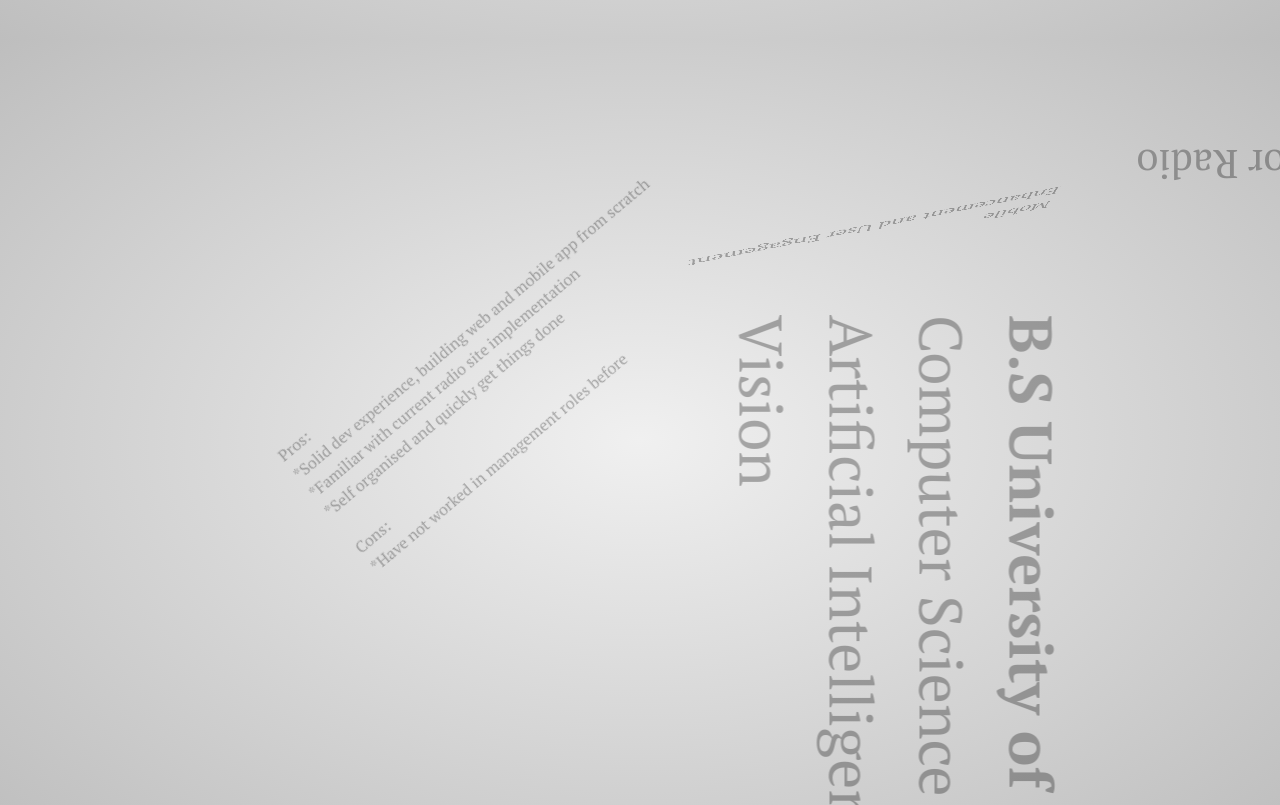
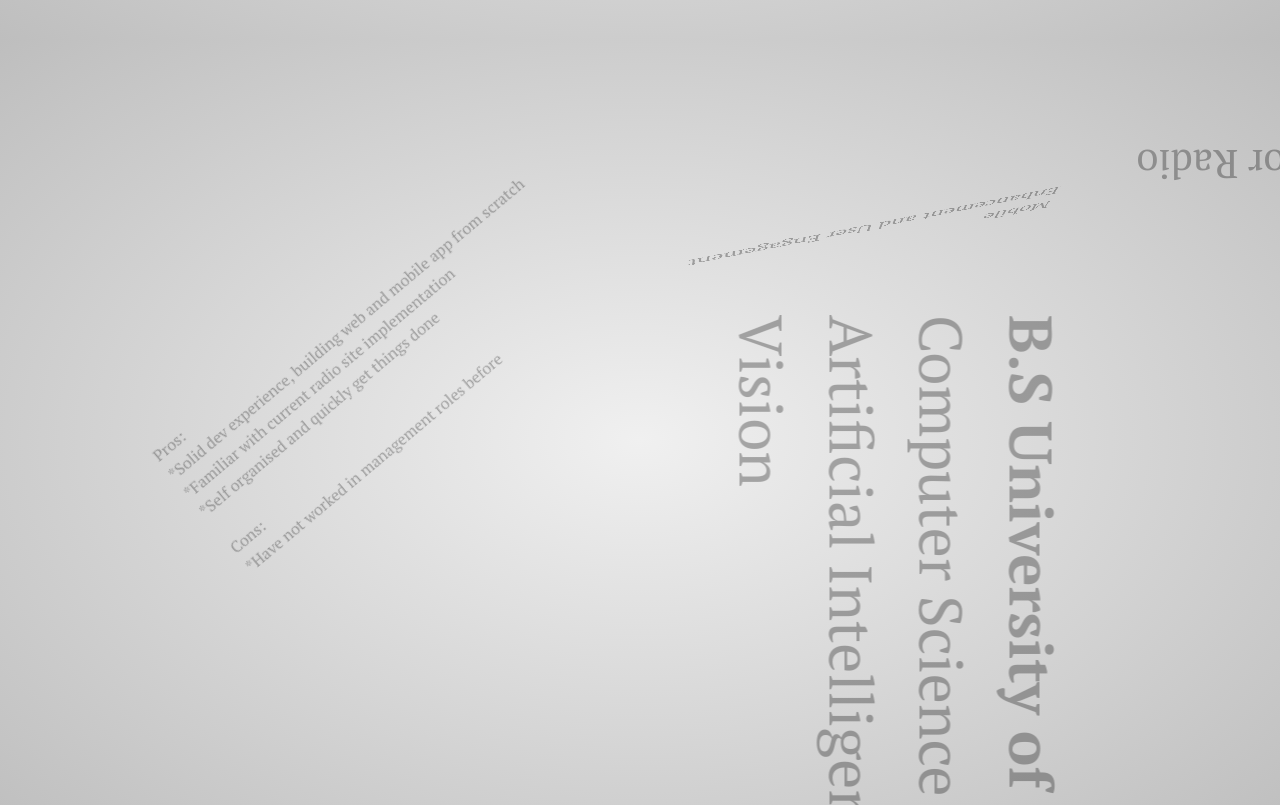
Before and after one commit to ChaplinWang/ChaplinWang.github.io, a website: page index.html in a window 1280 px wide. Shown: the part 760-1565 px from the top of the page. Drawn offline with Linux system fonts and the light colour scheme.

Commit message:
Update index.html

```diff
--- a/index.html
+++ b/index.html
@@ -144,7 +144,7 @@
         <img src="img/voice.PNG" height = "300px"/>
     </div>
 
-    <div id="Pros-and-Cons" class="step" data-x="-550" data-y="2900" data-rotate="-40" data-scale="2">
+    <div id="Pros-and-Cons" class="step" data-x="-1050" data-y="2900" data-rotate="-40" data-scale="2">
         Pros:<br/>
         <p>*Solid dev experience, building web and mobile app from scratch</p>
         <p>*Familiar with current radio site implementation</p>
```
